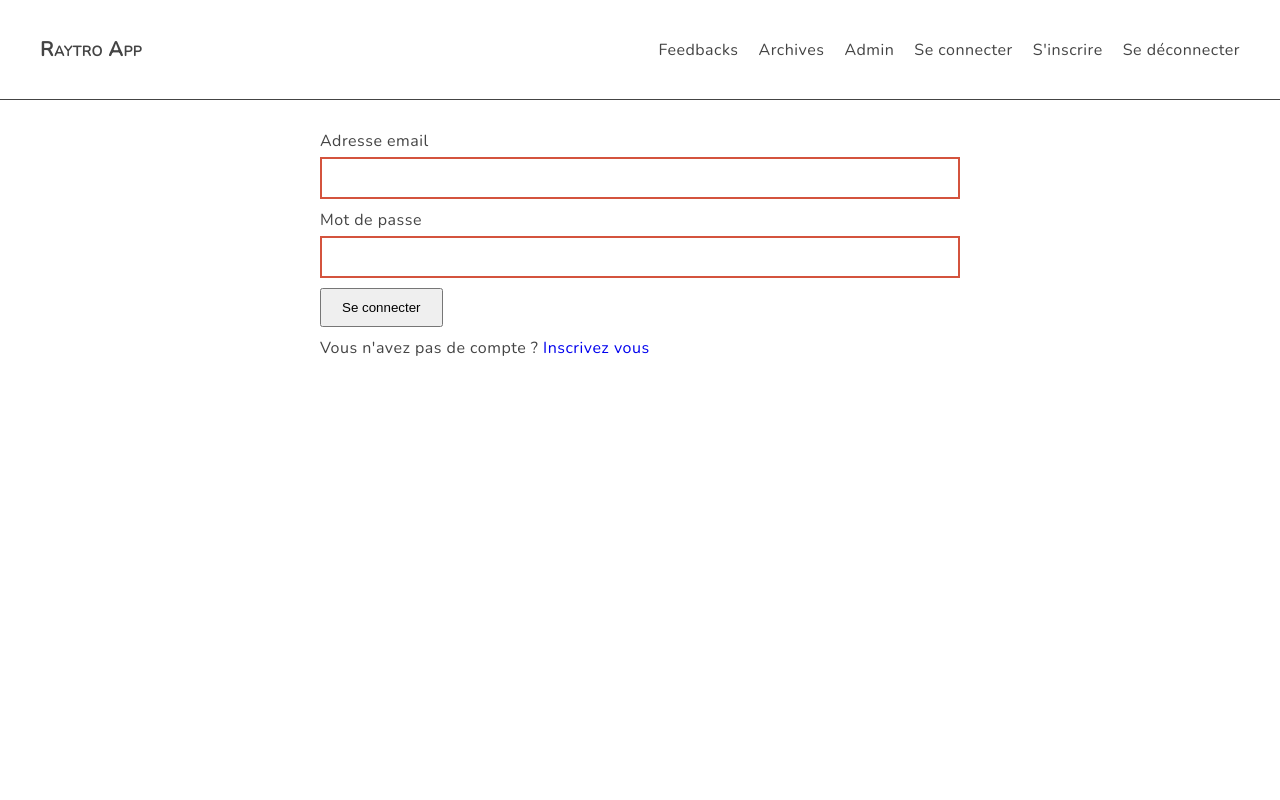
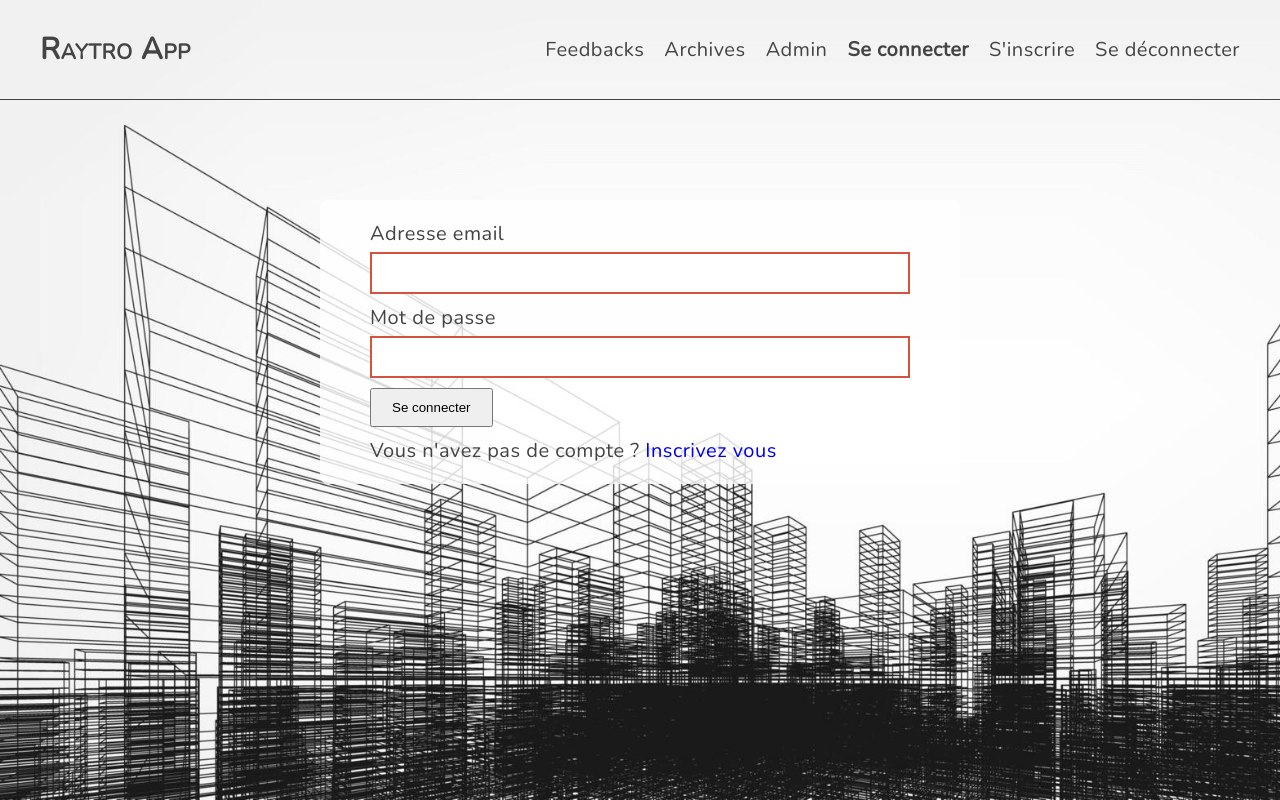
Before and after one commit to nasfernane/raytro-cda-app, an Angular app: page /login in a window 1280 px wide. Built offline with nearby package versions, Linux system fonts and the light colour scheme.

Commit message:
mise en forme et ajout background sur formulaires de connexion et inscription

```diff
--- a/src/app/auth/login-form/login-form.component.html
+++ b/src/app/auth/login-form/login-form.component.html
@@ -1,3 +1,4 @@
+<div class="auth-background"></div>
 <div class="loginForm">
   <div class="loginForm__field">
     <label for="email">Adresse email</label>
--- a/src/app/auth/login-form/login-form.component.scss
+++ b/src/app/auth/login-form/login-form.component.scss
@@ -1,7 +1,22 @@
+.auth-background {
+  width: 100vw;
+  height: 100vh;
+  position: absolute;
+  top: 0;
+  left: 0;
+  z-index: -999;
+  background-image: url("../../../assets/img/retro-bg.jpg");
+  background-size: cover;
+}
+
 .loginForm {
   margin: 0 auto;
+  margin-top: 10rem;
   width: 50%;
-  font-size: 1.6rem;
+  font-size: 2rem;
+  border-radius: 0.8rem;
+  padding: 2rem 5rem;
+  background-color: rgba(255, 255, 255, 0.8);
 
   &__field {
     display: flex;
--- a/src/app/auth/signup-form/signup-form.component.html
+++ b/src/app/auth/signup-form/signup-form.component.html
@@ -1,3 +1,4 @@
+<div class="auth-background"></div>
 <div class="signupForm">
   <div class="signupForm__field">
     <label for="username">Nom d'utilisateur</label>
--- a/src/app/auth/signup-form/signup-form.component.scss
+++ b/src/app/auth/signup-form/signup-form.component.scss
@@ -1,7 +1,22 @@
+.auth-background {
+  width: 100vw;
+  height: 100vh;
+  position: absolute;
+  top: 0;
+  left: 0;
+  z-index: -999;
+  background-image: url("../../../assets/img/retro-bg.jpg");
+  background-size: cover;
+}
+
 .signupForm {
   margin: 0 auto;
+  margin-top: 10rem;
   width: 50%;
-  font-size: 1.6rem;
+  font-size: 2rem;
+  border-radius: 0.8rem;
+  padding: 2rem 5rem;
+  background-color: rgba(255, 255, 255, 0.8);
 
   &__field {
     display: flex;
--- a/src/app/header/header.component.html
+++ b/src/app/header/header.component.html
@@ -3,11 +3,13 @@
     <p>Raytro App</p>
   </div>
   <ul class="header__nav">
-    <li><a routerLink="/feedbacks">Feedbacks</a></li>
-    <li><a routerLink="/archives">Archives</a></li>
-    <li><a routerLink="/admin">Admin</a></li>
-    <li><a routerLink="/login">Se connecter</a></li>
-    <li><a routerLink="/signup">S'inscrire</a></li>
-    <li><a routerLink="">Se déconnecter</a></li>
+    <li routerLinkActive="active"><a routerLink="/feedbacks">Feedbacks</a></li>
+    <li routerLinkActive="active"><a routerLink="/archives">Archives</a></li>
+    <li routerLinkActive="active"><a routerLink="/admin">Admin</a></li>
+    <li routerLinkActive="active"><a routerLink="/login">Se connecter</a></li>
+    <li routerLinkActive="active"><a routerLink="/signup">S'inscrire</a></li>
+    <li routerLinkActive="active">
+      <a routerLink="/logout">Se déconnecter</a>
+    </li>
   </ul>
 </nav>
--- a/src/app/header/header.component.scss
+++ b/src/app/header/header.component.scss
@@ -6,13 +6,13 @@ $color-font: #444444;
   display: flex;
   justify-content: space-between;
   align-items: center;
-  font-size: 1.6rem;
+  font-size: 2rem;
   padding: 0rem 4rem;
   border-bottom: $color-font solid 0.1rem;
   margin-bottom: 3rem;
 
   &__title {
-    font-size: 2rem;
+    font-size: 3rem;
     font-variant: small-caps;
     font-weight: bold;
   }
@@ -34,5 +34,9 @@ $color-font: #444444;
         }
       }
     }
+
+    li.active {
+      font-weight: bold;
+    }
   }
 }
```
Also changed, not shown: src/assets/img/retro-bg.jpg (added).
